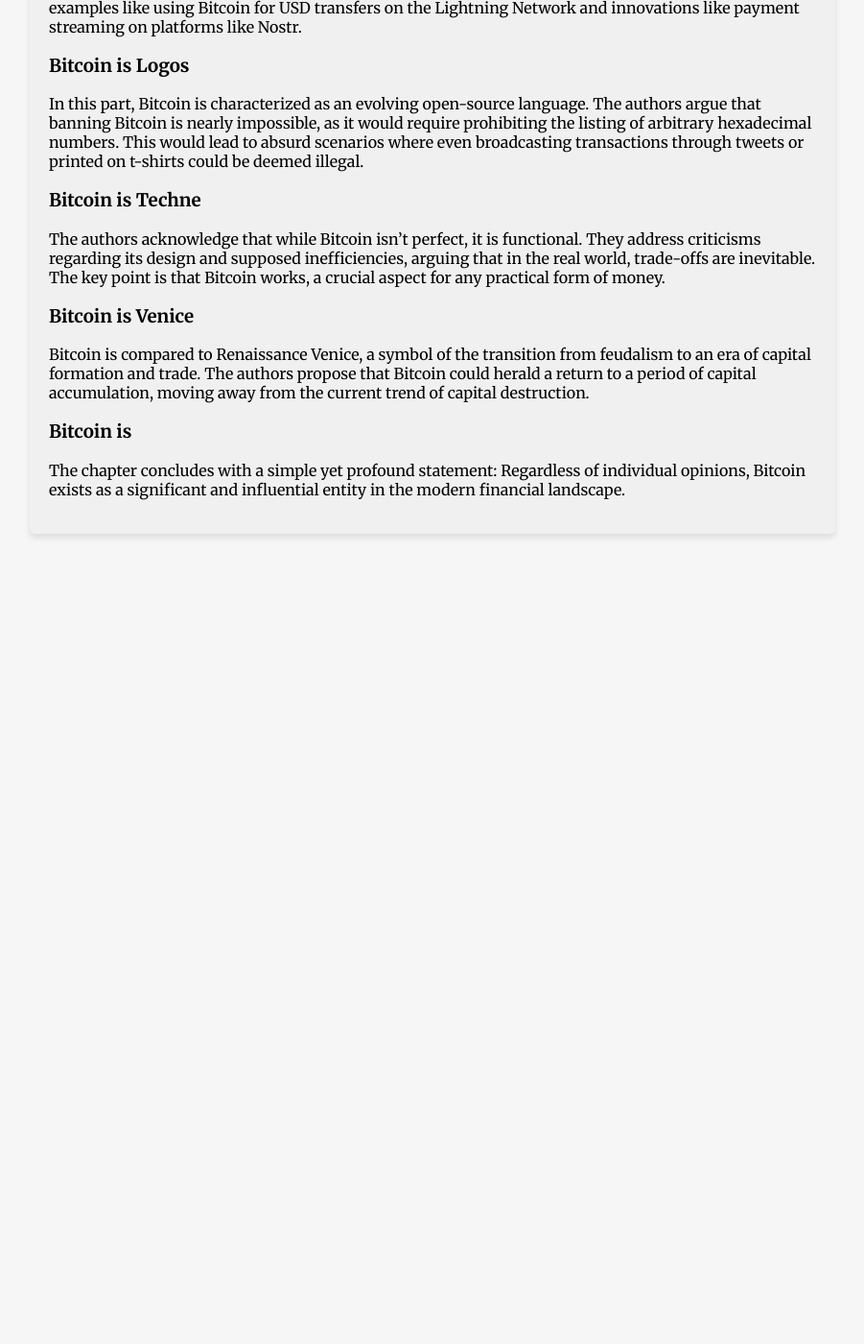
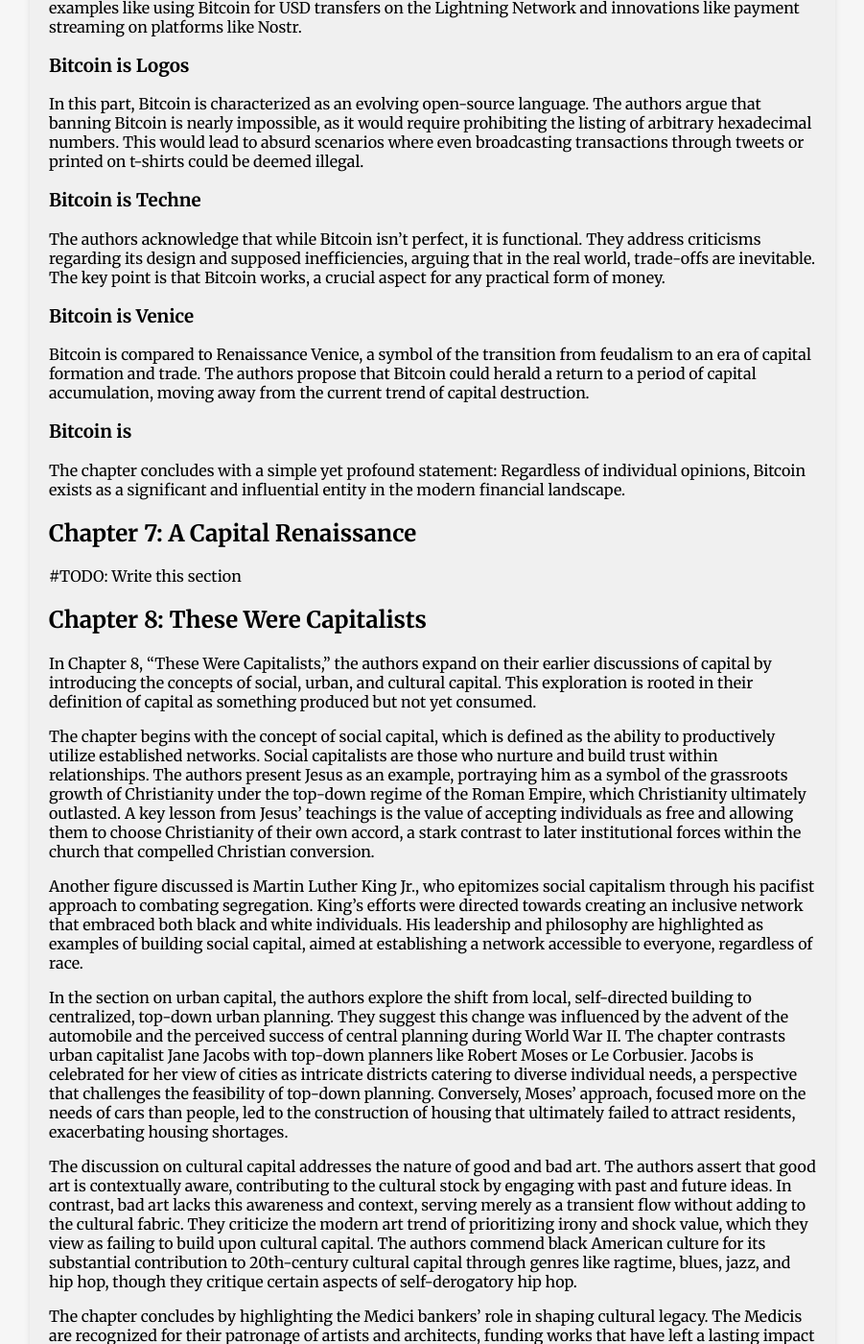
Before and after one commit to Kortelange/webpage, a Jekyll site: the page built from _books/bitcoin_is_venice.md, in a window 1280 px wide and 1400 px high, scrolled down 3958 px. Shown: the whole window at 96% size, without its empty margins (189-1090 px from the left). Built offline with Jekyll 4.4.1, drawn with Linux system fonts in a browser that asks for light colours; before the commit the page ends 4522 px from its top, so only the background shows below that; some of the changed text lies outside the part shown.

Commit message:
Add Chapter 8 and 9 to BTC is Venice.

```diff
--- a/_books/bitcoin_is_venice.md
+++ b/_books/bitcoin_is_venice.md
@@ -84,3 +84,27 @@ Bitcoin is compared to Renaissance Venice, a symbol of the transition from feuda
 
 ### Bitcoin is
 The chapter concludes with a simple yet profound statement: Regardless of individual opinions, Bitcoin exists as a significant and influential entity in the modern financial landscape.
+
+## Chapter 7: A Capital Renaissance
+#TODO: Write this section
+
+## Chapter 8: These Were Capitalists
+In Chapter 8, "These Were Capitalists," the authors expand on their earlier discussions of capital by introducing the concepts of social, urban, and cultural capital. This exploration is rooted in their definition of capital as something produced but not yet consumed.
+
+The chapter begins with the concept of social capital, which is defined as the ability to productively utilize established networks. Social capitalists are those who nurture and build trust within relationships. The authors present Jesus as an example, portraying him as a symbol of the grassroots growth of Christianity under the top-down regime of the Roman Empire, which Christianity ultimately outlasted. A key lesson from Jesus’ teachings is the value of accepting individuals as free and allowing them to choose Christianity of their own accord, a stark contrast to later institutional forces within the church that compelled Christian conversion.
+
+Another figure discussed is Martin Luther King Jr., who epitomizes social capitalism through his pacifist approach to combating segregation. King’s efforts were directed towards creating an inclusive network that embraced both black and white individuals. His leadership and philosophy are highlighted as examples of building social capital, aimed at establishing a network accessible to everyone, regardless of race.
+
+In the section on urban capital, the authors explore the shift from local, self-directed building to centralized, top-down urban planning. They suggest this change was influenced by the advent of the automobile and the perceived success of central planning during World War II. The chapter contrasts urban capitalist Jane Jacobs with top-down planners like Robert Moses or Le Corbusier. Jacobs is celebrated for her view of cities as intricate districts catering to diverse individual needs, a perspective that challenges the feasibility of top-down planning. Conversely, Moses' approach, focused more on the needs of cars than people, led to the construction of housing that ultimately failed to attract residents, exacerbating housing shortages.
+
+The discussion on cultural capital addresses the nature of good and bad art. The authors assert that good art is contextually aware, contributing to the cultural stock by engaging with past and future ideas. In contrast, bad art lacks this awareness and context, serving merely as a transient flow without adding to the cultural fabric. They criticize the modern art trend of prioritizing irony and shock value, which they view as failing to build upon cultural capital. The authors commend black American culture for its substantial contribution to 20th-century cultural capital through genres like ragtime, blues, jazz, and hip hop, though they critique certain aspects of self-derogatory hip hop.
+
+The chapter concludes by highlighting the Medici bankers' role in shaping cultural legacy. The Medicis are recognized for their patronage of artists and architects, funding works that have left a lasting impact on cultural capital. This section underscores the significance of investment in culture, both as a form of capital and as a legacy that transcends generations.
+
+## Chapter 9: Global Money, Local Freedom
+
+In the concluding chapter, the authors weave together the concepts from previous chapters, suggesting that Bitcoin's rise will diminish 'toxic bigness' in both government and corporate sectors while bolstering local communities. They argue that Bitcoin is a unique asset: easy and virtually costless to protect, yet it's extremely expensive to attack—a characteristic unprecedented in financial history. This aspect of Bitcoin, they suggest, has the potential to disrupt the current dynamics of power and wealth.
+
+The link between wealth and power in the fiat system is explored. In any system, wealth can buy power, but since fiat money creation is political, power itself enables further money creation, reinforcing 'bigness.' However, Bitcoin subverts this dynamic. Its creation requires significant energy and resource investment, and its secure storage renders it nearly impervious to acquisition through force. Therefore, acquiring Bitcoin necessitates providing genuine value, as opposed to leveraging size and power. This shift, the authors believe, levels the playing field, empowering those with local knowledge and reducing the advantages traditionally enjoyed by the powerful and large entities.
+
+The chapter serves as a comprehensive conclusion to the book, encapsulating its central themes. While it is not a standalone chapter, it effectively summarizes the book's main arguments, reinforcing the notion that Bitcoin could be a catalyst for a more equitable and locally empowered world. The authors encourage readers to explore the entire book for a fuller understanding of these complex and interrelated ideas.
```
